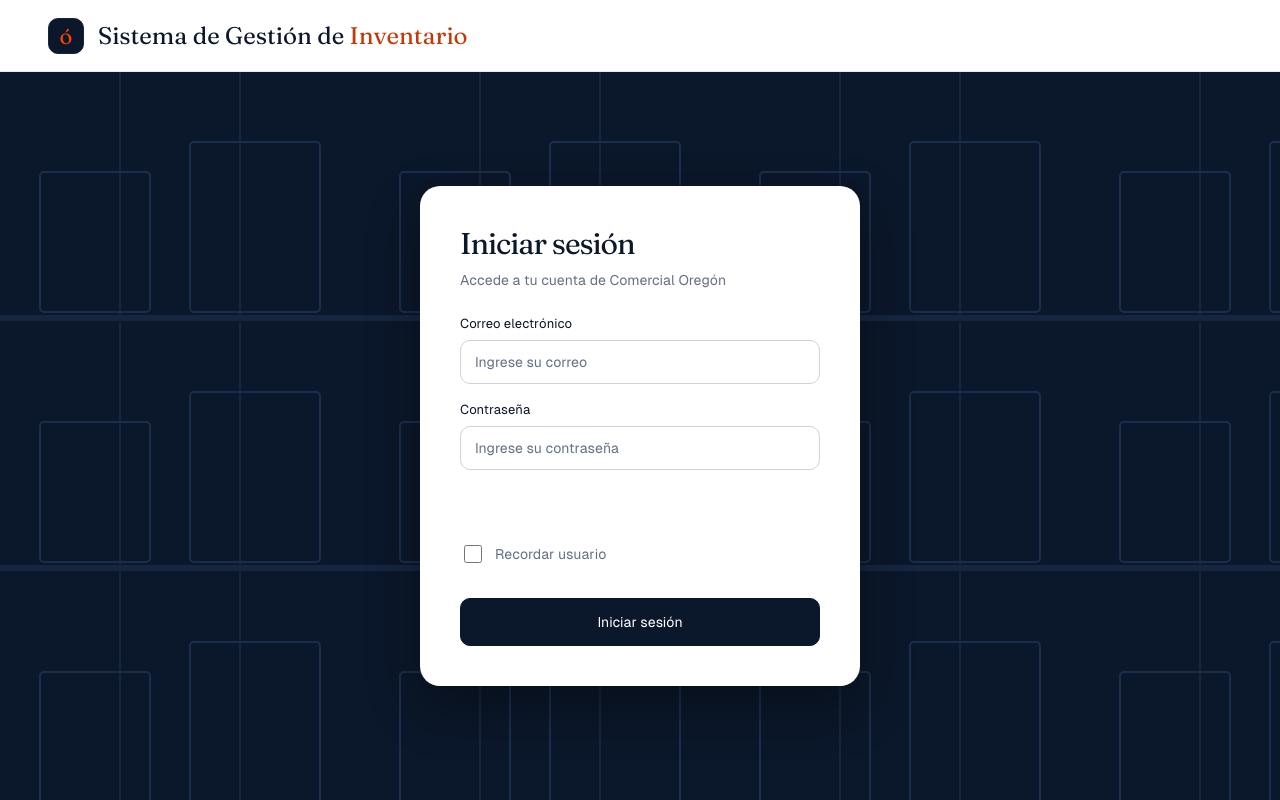
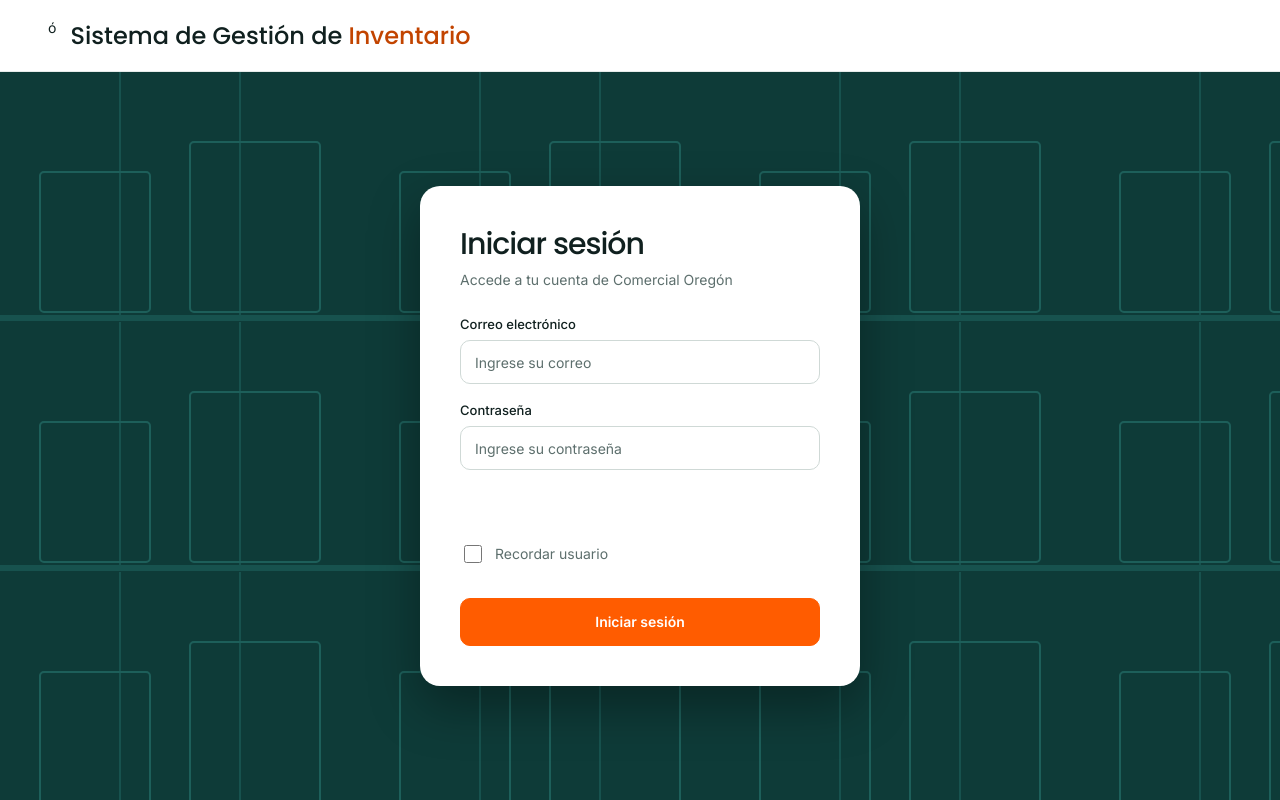
Before and after one commit to n1kooG/SGI-OREGON, a React (Vite) app in the folder frontend/: page /login in a window 1280 px wide. Built offline with nearby package versions, Linux system fonts and the light colour scheme.

Commit message:
Identidad Oregón: tokens de color, tipografías Poppins/Inter/JetBrains Mono y acentos naranja

```diff
--- a/frontend/package.json
+++ b/frontend/package.json
@@ -9,9 +9,9 @@
     "preview": "vite preview"
   },
   "dependencies": {
-    "@fontsource/fraunces": "^5.3.0",
-    "@fontsource/geist-mono": "^5.3.0",
-    "@fontsource/geist-sans": "^5.3.0",
+    "@fontsource/inter": "^5.3.0",
+    "@fontsource/jetbrains-mono": "^5.3.0",
+    "@fontsource/poppins": "^5.3.0",
     "react": "^18.3.1",
     "react-dom": "^18.3.1",
     "react-router-dom": "^6.28.0"
--- a/frontend/src/paginas/Login.jsx
+++ b/frontend/src/paginas/Login.jsx
@@ -13,9 +13,9 @@ const Fondo = () => (
   <svg aria-hidden="true" preserveAspectRatio="xMidYMid slice">
     <defs>
       <pattern id="est" width="360" height="250" patternUnits="userSpaceOnUse">
-        <path d="M0 246h360" stroke="#162540" strokeWidth="6" /><path d="M120 0v246M240 0v246" stroke="#162540" strokeWidth="2" />
-        <rect x="40" y="100" width="110" height="140" rx="4" fill="none" stroke="#1b2d4d" strokeWidth="2" />
-        <rect x="190" y="70" width="130" height="170" rx="4" fill="none" stroke="#1b2d4d" strokeWidth="2" />
+        <path d="M0 246h360" stroke="#17524e" strokeWidth="6" /><path d="M120 0v246M240 0v246" stroke="#17524e" strokeWidth="2" />
+        <rect x="40" y="100" width="110" height="140" rx="4" fill="none" stroke="#1d5f5a" strokeWidth="2" />
+        <rect x="190" y="70" width="130" height="170" rx="4" fill="none" stroke="#1d5f5a" strokeWidth="2" />
       </pattern>
     </defs>
     <rect width="100%" height="100%" fill="url(#est)" />
--- a/frontend/src/styles.css
+++ b/frontend/src/styles.css
@@ -1,30 +1,41 @@
-/* Tokens (documentacion/diseno/README.md). El naranja es solo acento puntual, nunca relleno de botones. */
+/* Identidad Oregón: naranja y cian del logo sobre neutros cálidos. El texto pequeño naranja usa accent-ink. */
 :root {
-  --ink: #0b172a;
-  --nav-2: #162540;
-  --nav-text: #a9b7cc;
-  --ink-3: #657185;
-  --bg: #f7fafc;
+  --bg: #fbf9f6;
   --surface: #fff;
-  --line: #e4e9f0;
-  --line-strong: #cbd3de;
-  --accent: #ff4400;
+  --ink: #10201f;
+  --ink-2: #3b4c4b;
+  --ink-3: #5d6f6d;
+  --line: #e6ebe9;
+  --line-strong: #cfd9d6;
+  --nav: #0e3b38;
+  --nav-2: #17524e;
+  --nav-text: #a9d9d4;
+  --on-dark: #fff;
+  --accent: #ff5c00;
+  --accent-ink: #c24400;
+  --accent-soft: #fff0e6;
+  --teal: #2ebbb2;
+  --teal-ink: #0f7068;
+  --teal-soft: #e0f5f3;
+  --ok: #157049;
+  --ok-bg: #e5f4ec;
   --danger: #b42318;
-  --danger-bg: #fdeceb;
-  --ok: #067647;
-  --ok-bg: #e6f4ec;
-  --on-dark: #fff;
-  --texto: #1b2433;
-  --f-titulo: 'Fraunces', Georgia, serif;
-  --f-ui: 'Geist Sans', system-ui, -apple-system, 'Segoe UI', sans-serif;
-  --f-dato: 'Geist Mono', ui-monospace, 'SF Mono', Menlo, monospace;
+  --danger-bg: #fdecea;
+  --warn: #8a5a00;
+  --warn-bg: #fff3d1;
+  --info: #0f7068;
+  --info-bg: #e0f5f3;
+  --texto: var(--ink);
+  --f-titulo: 'Poppins', system-ui, sans-serif;
+  --f-ui: 'Inter', system-ui, -apple-system, 'Segoe UI', sans-serif;
+  --f-dato: 'JetBrains Mono', ui-monospace, 'SF Mono', Menlo, monospace;
   --radio: 10px;
 }
 
 * { box-sizing: border-box; }
 html, body, #root { height: 100%; }
 body { margin: 0; background: var(--bg); color: var(--texto); font: 400 14px/20px var(--f-ui); -webkit-font-smoothing: antialiased; }
-h1, h2, h3 { font-family: var(--f-titulo); font-weight: 400; color: var(--ink); margin: 0; }
+h1, h2, h3 { font-family: var(--f-titulo); font-weight: 500; color: var(--ink); margin: 0; }
 h1 { font-size: 30px; line-height: 36px; letter-spacing: -1px; }
 p { margin: 0; }
 button, input, select, textarea { font: inherit; color: inherit; }
@@ -41,8 +52,8 @@ a { color: inherit; }
 /* Botones */
 .btn { display: inline-flex; align-items: center; justify-content: center; gap: 8px; height: 40px; padding: 0 16px; border-radius: var(--radio); border: 1px solid var(--line-strong); background: var(--surface); color: var(--ink); font-weight: 500; cursor: pointer; white-space: nowrap; }
 .btn:hover { background: var(--bg); }
-.btn.primario { background: var(--ink); border-color: var(--ink); color: var(--on-dark); }
-.btn.primario:hover { background: var(--nav-2); }
+.btn.primario { background: var(--accent); border-color: var(--accent); color: var(--on-dark); font-weight: 600; }
+.btn.primario:hover { background: var(--accent-ink); border-color: var(--accent-ink); }
 .btn.peligro { color: var(--danger); border-color: var(--danger); }
 .btn.peligro:hover { background: var(--danger-bg); }
 .btn.bloque { width: 100%; height: 48px; }
@@ -66,18 +77,18 @@ select.entrada { appearance: none; background: var(--surface) url("data:[embedde
 .grid2 { display: grid; grid-template-columns: 1fr 1fr; gap: 0 16px; }
 .interruptor { display: inline-flex; align-items: center; gap: 12px; margin-bottom: 8px; }
 .interruptor button { width: 40px; height: 24px; border-radius: 12px; border: 0; background: var(--line-strong); position: relative; cursor: pointer; padding: 0; }
-.interruptor button[aria-checked='true'] { background: var(--ink); }
+.interruptor button[aria-checked='true'] { background: var(--accent); }
 .interruptor button::after { content: ''; position: absolute; top: 3px; left: 3px; width: 18px; height: 18px; border-radius: 50%; background: #fff; transition: transform .15s; }
 .interruptor button[aria-checked='true']::after { transform: translateX(16px); }
 .casilla { display: flex; align-items: center; gap: 10px; color: var(--ink-3); cursor: pointer; }
-.casilla input { width: 18px; height: 18px; accent-color: var(--ink); }
+.casilla input { width: 18px; height: 18px; accent-color: var(--accent); }
 
 /* Insignias */
-.badge { display: inline-flex; align-items: center; gap: 6px; padding: 2px 8px; border-radius: 6px; font-size: 12px; line-height: 18px; font-weight: 500; background: #e8ecf2; color: #3b4658; }
+.badge { display: inline-flex; align-items: center; gap: 6px; padding: 2px 8px; border-radius: 6px; font-size: 12px; line-height: 18px; font-weight: 500; background: var(--line); color: var(--ink-2); }
 .badge.ink { background: var(--ink); color: var(--on-dark); }
 .badge.ok { background: var(--ok-bg); color: var(--ok); }
 .badge.mal { background: var(--danger-bg); color: var(--danger); }
-.badge.aviso { background: #fff3d6; color: #8a5a00; }
+.badge.aviso { background: var(--warn-bg); color: var(--warn); }
 .badge.ok::before, .badge.mal::before, .badge.aviso::before { content: ''; width: 6px; height: 6px; border-radius: 50%; background: currentColor; }
 
 /* Tabla */
@@ -91,19 +102,19 @@ td.dato { white-space: nowrap; }
 .vacio { padding: 40px 16px; text-align: center; color: var(--ink-3); }
 .paginacion { display: flex; align-items: center; justify-content: space-between; margin-top: 20px; color: var(--ink-3); gap: 12px; flex-wrap: wrap; }
 .paginacion .pags { display: flex; gap: 6px; }
-.btn.pag-activa { background: var(--ink); color: var(--on-dark); border-color: var(--ink); }
+.btn.pag-activa { background: var(--accent); color: var(--on-dark); border-color: var(--accent); }
 
 /* Alertas y avisos */
 .alerta { padding: 12px 14px; border-radius: var(--radio); background: var(--danger-bg); color: var(--danger); border: 1px solid #f3c5c1; margin-bottom: 16px; }
-.alerta.info { background: #eef3fb; color: var(--ink); border-color: var(--line-strong); }
+.alerta.info { background: var(--info-bg); color: var(--info); border-color: var(--teal); }
 .toasts { position: fixed; right: 20px; bottom: 20px; display: flex; flex-direction: column; gap: 8px; z-index: 100; max-width: calc(100vw - 40px); }
-.toast { background: var(--ink); color: var(--on-dark); padding: 12px 16px; border-radius: var(--radio); box-shadow: 0 8px 24px rgba(11, 23, 42, .25); }
+.toast { background: var(--ink); color: var(--on-dark); padding: 12px 16px; border-radius: var(--radio); box-shadow: 0 8px 24px rgba(16, 32, 31, .25); }
 .toast.error { background: var(--danger); }
 
 /* Modal y panel lateral */
-.velo-modal { position: fixed; inset: 0; background: rgba(11, 23, 42, .45); display: flex; align-items: center; justify-content: center; padding: 16px; z-index: 50; }
+.velo-modal { position: fixed; inset: 0; background: rgba(16, 32, 31, .45); display: flex; align-items: center; justify-content: center; padding: 16px; z-index: 50; }
 .velo-modal.lado { justify-content: flex-end; padding: 0; }
-.modal { background: var(--surface); border-radius: 18px; width: 100%; max-width: 520px; max-height: calc(100vh - 32px); display: flex; flex-direction: column; box-shadow: 0 24px 60px rgba(11, 23, 42, .3); }
+.modal { background: var(--surface); border-radius: 18px; width: 100%; max-width: 520px; max-height: calc(100vh - 32px); display: flex; flex-direction: column; box-shadow: 0 24px 60px rgba(16, 32, 31, .3); }
 .modal.chico { max-width: 480px; }
 .modal.lado { max-width: 560px; height: 100%; max-height: none; border-radius: 0; }
 .modal-cab { display: flex; justify-content: space-between; gap: 12px; padding: 28px 32px 8px; }
@@ -122,15 +133,15 @@ td.dato { white-space: nowrap; }
 
 /* Layout de oficina */
 .oficina { display: grid; grid-template-columns: 240px 1fr; min-height: 100%; }
-.sidebar { background: var(--ink); color: var(--nav-text); display: flex; flex-direction: column; padding: 18px 12px; position: sticky; top: 0; height: 100vh; }
+.sidebar { background: var(--nav); color: var(--nav-text); display: flex; flex-direction: column; padding: 18px 12px; position: sticky; top: 0; height: 100vh; }
 .marca { display: flex; align-items: center; gap: 12px; padding: 0 6px 24px; text-decoration: none; color: var(--on-dark); }
 .marca strong { display: block; font-weight: 600; font-size: 15px; line-height: 20px; }
 .marca small { color: var(--nav-text); font-size: 13px; }
-.logo { width: 36px; height: 36px; border-radius: 10px; background: var(--ink); border: 1px solid var(--nav-2); display: grid; place-items: center; font: 400 22px/1 var(--f-titulo); color: var(--accent); flex: none; }
-.sidebar .logo { background: var(--nav-2); border-color: transparent; }
+.logo { width: auto; height: 36px; object-fit: contain; flex: none; }
 .nav { display: flex; flex-direction: column; gap: 4px; flex: 1; }
 .nav a { position: relative; display: flex; align-items: center; gap: 12px; padding: 10px 12px; border-radius: var(--radio); color: var(--nav-text); text-decoration: none; font-weight: 500; }
 .nav a:hover { background: var(--nav-2); color: var(--on-dark); }
+.nav a .icono { color: var(--accent); }
 .nav a.active { background: var(--nav-2); color: var(--on-dark); }
 .nav a.active::before { content: ''; position: absolute; left: -12px; top: 8px; bottom: 8px; width: 3px; background: var(--accent); border-radius: 0 3px 3px 0; }
 .pie-usuario { border-top: 1px solid var(--nav-2); padding: 16px 6px 4px; }
@@ -152,10 +163,9 @@ td.dato { white-space: nowrap; }
 /* Login */
 .login { min-height: 100%; display: flex; flex-direction: column; }
 .login-cab { background: var(--surface); height: 72px; display: flex; align-items: center; gap: 14px; padding: 0 48px; border-bottom: 1px solid var(--line); }
-.login-cab .logo { background: var(--ink); }
-.login-cab > span:not(.logo) { font: 400 24px/30px var(--f-titulo); color: var(--ink); }
-.login-cab em { font-style: normal; color: #c23a0a; }
-.login-fondo { flex: 1; background: var(--ink); position: relative; display: grid; place-items: center; padding: 32px 16px; overflow: hidden; }
+.login-cab > span:not(.logo) { font: 500 24px/30px var(--f-titulo); color: var(--ink); }
+.login-cab em { font-style: normal; color: var(--accent-ink); }
+.login-fondo { flex: 1; background: var(--nav); position: relative; display: grid; place-items: center; padding: 32px 16px; overflow: hidden; }
 .login-fondo > svg { position: absolute; inset: 0; width: 100%; height: 100%; }
 .login-tarjeta { position: relative; background: var(--surface); border-radius: 20px; padding: 40px; width: 100%; max-width: 440px; box-shadow: 0 20px 50px rgba(0, 0, 0, .35); }
 .login-tarjeta h1 { font-size: 30px; }
@@ -179,7 +189,7 @@ td.dato { white-space: nowrap; }
   .oficina { display: block; }
   .sidebar { position: fixed; left: 0; top: 0; bottom: 0; width: 260px; z-index: 40; transform: translateX(-100%); transition: transform .2s; }
   .sidebar.abierto { transform: none; }
-  .sidebar.abierto + .velo-nav { display: block; position: fixed; inset: 0; background: rgba(11, 23, 42, .45); z-index: 30; }
+  .sidebar.abierto + .velo-nav { display: block; position: fixed; inset: 0; background: rgba(16, 32, 31, .45); z-index: 30; }
   .topbar-movil { display: flex; align-items: center; gap: 12px; padding: 10px 16px; background: var(--surface); border-bottom: 1px solid var(--line); position: sticky; top: 0; z-index: 20; }
   .topbar-movil strong { font-weight: 600; flex: 1; }
   .contenido { padding: 24px 16px; }
@@ -207,7 +217,7 @@ td.dato { white-space: nowrap; }
 .acciones { display: flex; justify-content: flex-end; gap: 12px; margin-top: 16px; flex-wrap: wrap; }
 .zona-carga { border: 2px dashed var(--line-strong); border-radius: 14px; padding: 32px 16px; text-align: center; display: flex; flex-direction: column; align-items: center; gap: 6px; margin-bottom: 20px; }
 .zona-carga .btn { margin-top: 10px; }
-.zona-carga.activa { border-color: var(--ink); background: var(--bg); }
+.zona-carga.activa { border-color: var(--accent); background: var(--bg); }
 .canal-sel { max-width: 320px; }
 .movil-pagina { padding: 20px; max-width: 520px; }
 .movil-pagina h1 { font-size: 24px; line-height: 30px; margin-bottom: 4px; }
@@ -233,17 +243,17 @@ td.dato { white-space: nowrap; }
 .tarjeta-stock.sin-stock { border-left: 3px solid var(--danger); }
 .tarjeta-stock h2 { font-size: 22px; line-height: 28px; margin: 14px 0 4px; }
 .stock-cols { display: grid; grid-template-columns: 1fr 1fr; gap: 12px; border-top: 1px solid var(--line); margin-top: 14px; padding-top: 14px; }
-.cifra { font: 400 40px/46px var(--f-titulo); color: var(--ink); }
+.cifra { font: 500 40px/46px var(--f-titulo); color: var(--ink); }
 .cifra small { font: 400 14px var(--f-ui); color: var(--ink-3); }
 .sin-stock .cifra { color: var(--danger); }
-.ubicacion { font: 400 22px/28px var(--f-titulo); color: var(--ink); margin-top: 6px; }
+.ubicacion { font: 500 22px/28px var(--f-titulo); color: var(--ink); margin-top: 6px; }
 .tarjeta-pedido > strong { display: block; margin: 10px 0 4px; }
 .tarjeta-cab { all: unset; display: flex; flex-direction: column; gap: 6px; width: 100%; cursor: pointer; box-sizing: border-box; }
 .tarjeta-cab:focus-visible { outline: 2px solid var(--ink); outline-offset: 4px; }
 .tarjeta-cuerpo { display: flex; flex-direction: column; gap: 12px; border-top: 1px solid var(--line); margin-top: 14px; padding-top: 14px; }
 .estados { display: flex; flex-wrap: wrap; gap: 8px; }
 .pastilla { height: 36px; padding: 0 14px; border-radius: 18px; border: 1px solid var(--line-strong); background: var(--surface); cursor: pointer; font-weight: 500; }
-.pastilla.activa { background: var(--ink); border-color: var(--ink); color: var(--on-dark); }
+.pastilla.activa { background: var(--accent); border-color: var(--accent); color: var(--on-dark); }
 .pastilla:disabled { opacity: .55; cursor: not-allowed; }
 .btn.bloque-sm { width: 100%; height: 44px; text-decoration: none; }
 .item-recolectar { background: var(--bg); border: 1px solid var(--line); border-radius: 12px; padding: 14px; display: flex; flex-direction: column; gap: 6px; align-items: flex-start; }
```
Also changed, not shown: frontend/src/main.jsx (+6 -5 lines), 1 other file (tests, documents, lock files or other folders).
